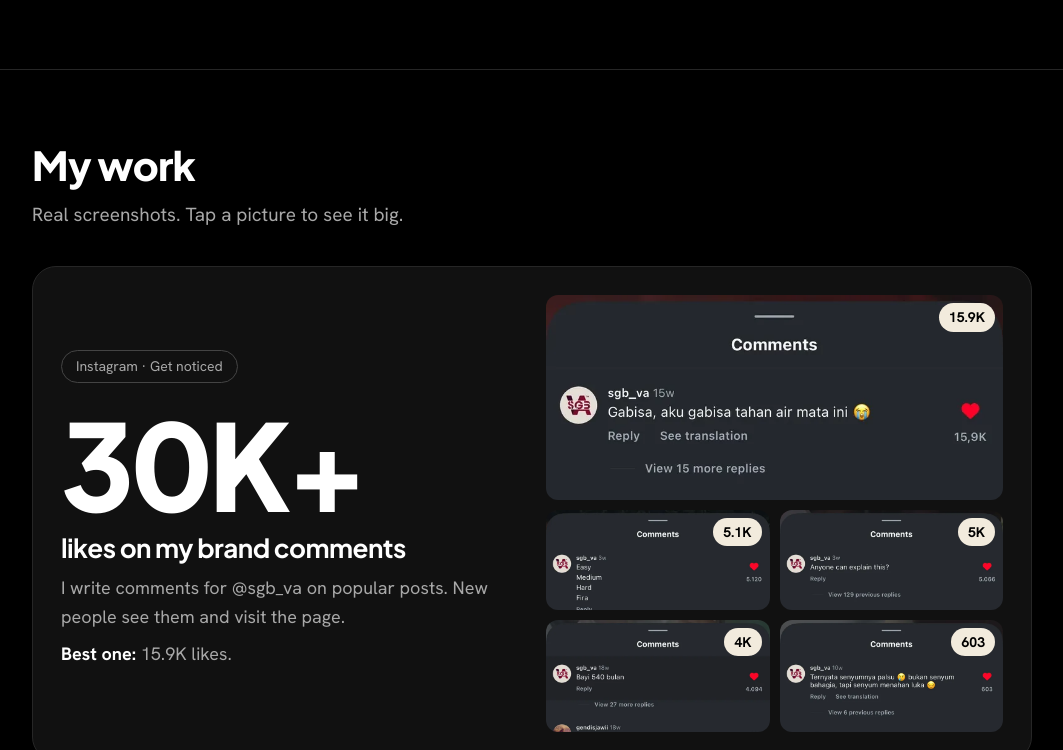
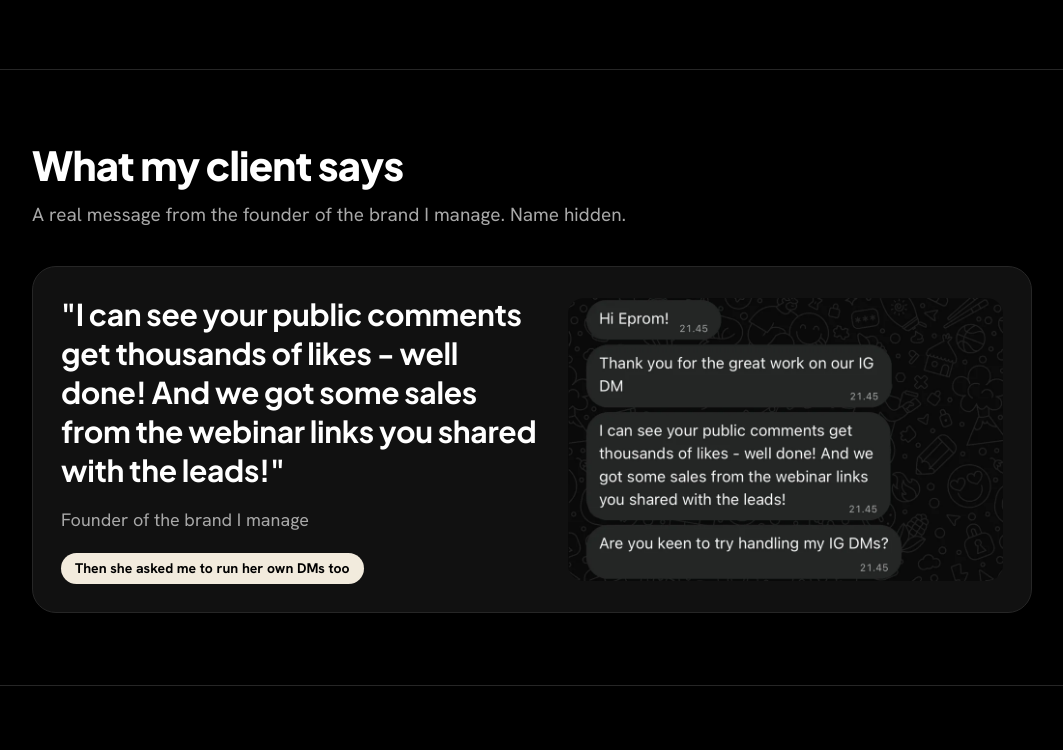
Before and after one commit to EpromRijal/portfolioadmin, a plain HTML site: page index.html in a window 1280 px wide. Shown: the part 1378-2128 px from the top of the page, without its empty margins (108-1171 px from the left). Drawn offline with Linux system fonts and the light colour scheme.

Commit message:
Add files via upload

```diff
--- a/index.html
+++ b/index.html
@@ -103,6 +103,13 @@ dialog button{width:44px;height:44px;border-radius:50%;border:0;background:#fff;
 .cards.six .card .shot{aspect-ratio:1/1}
 .label{display:inline-block;border:1px solid #444;border-radius:99px;padding:4px 14px;font-size:14px;color:var(--mu);margin-bottom:14px}
 @media(max-width:860px){.strip .num{border-left:0;border-top:1px solid var(--line);padding:22px 4px}.strip .num:first-child{border-top:0}.strip .nums{grid-template-columns:1fr 1fr}.why{grid-template-columns:1fr}.cards.six{grid-template-columns:1fr 1fr}}
+
+.say{display:grid;grid-template-columns:1.1fr 1fr;gap:28px;align-items:center;background:var(--card);border:1px solid var(--line);border-radius:24px;padding:28px}
+.say q{display:block;font:700 clamp(22px,3.4vw,30px)/1.3 'Plus Jakarta Sans',sans-serif;letter-spacing:-.01em;quotes:none}
+.say .by{color:var(--mu);margin-top:16px}
+.say .tag{display:inline-block;background:var(--ac);color:#000;font-weight:800;font-size:14px;padding:4px 14px;border-radius:99px;margin-top:18px}
+.say .shot img{border-radius:16px;width:100%}
+@media(max-width:860px){.say{grid-template-columns:1fr;padding:20px}}
 </style>
 </head><body>
 <header id="top"><div class="wrap"><b>Eprom</b><a class="btn" href="#contact">Contact me</a></div></header>
@@ -127,10 +134,23 @@ dialog button{width:44px;height:44px;border-radius:50%;border:0;background:#fff;
 <p class="sub">Short and true.</p>
 <ul class="why">
 <li><h3>I do this every day</h3><p>I work on big accounts for a real company, not just practice pages.</p></li>
-<li><h3>I was chosen</h3><p>I came 5th out of 1,550+ students in the SGB VA course. They picked me for the team.</p></li>
+<li><h3>I was chosen, twice</h3><p>I came 5th out of 1,550+ students and joined the team. Then the founder asked me to run her own DMs too.</p></li>
 <li><h3>I talk to real people</h3><p>I answer a community of 143K in Telegram, in English and Bahasa Indonesia.</p></li>
 <li><h3>I make things people like</h3><p>My brand comments got 30K+ likes. I also design the posts.</p></li>
 </ul>
+</div></section>
+
+<section><div class="wrap">
+<h2>What my client says</h2>
+<p class="sub">A real message from the founder of the brand I manage. Name hidden.</p>
+<div class="say">
+<div>
+<q>"I can see your public comments get thousands of likes - well done! And we got some sales from the webinar links you shared with the leads!"</q>
+<p class="by">Founder of the brand I manage</p>
+<span class="tag">Then she asked me to run her own DMs too</span>
+</div>
+<button class="shot" type="button" data-zoom><img src="img/testimonial-client.webp" width="900" height="586" alt="Message from the founder thanking me for the work and asking me to handle her personal Instagram DMs" loading="lazy"></button>
+</div>
 </div></section>
 
 <section id="proof"><div class="wrap">
@@ -196,7 +216,7 @@ dialog button{width:44px;height:44px;border-radius:50%;border:0;background:#fff;
 <p class="sub">Simple things that keep your page alive.</p>
 <ul class="do">
 <li><h3>Post for you</h3><p>Posts and designs go out on time.</p></li>
-<li><h3>Talk to your fans</h3><p>I answer comments and messages in a kind and clear way.</p></li>
+<li><h3>Talk to your fans</h3><p>I answer comments, DMs and messages in a kind and clear way.</p></li>
 <li><h3>Help people find you</h3><p>I write comments that bring new people to your page.</p></li>
 <li><h3>Take care of channels</h3><p>Instagram, Telegram, YouTube, X and Threads.</p></li>
 </ul>
```
